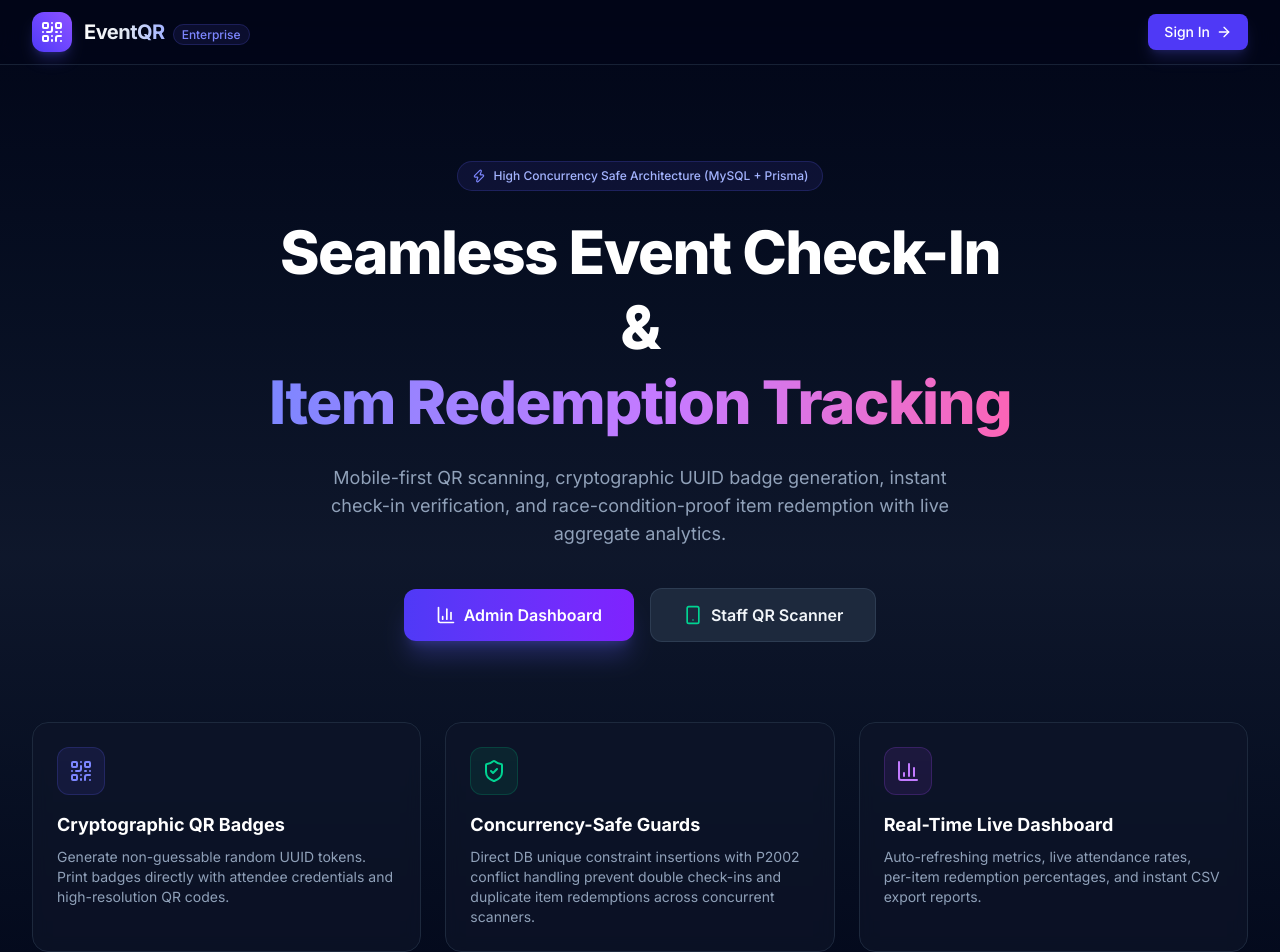
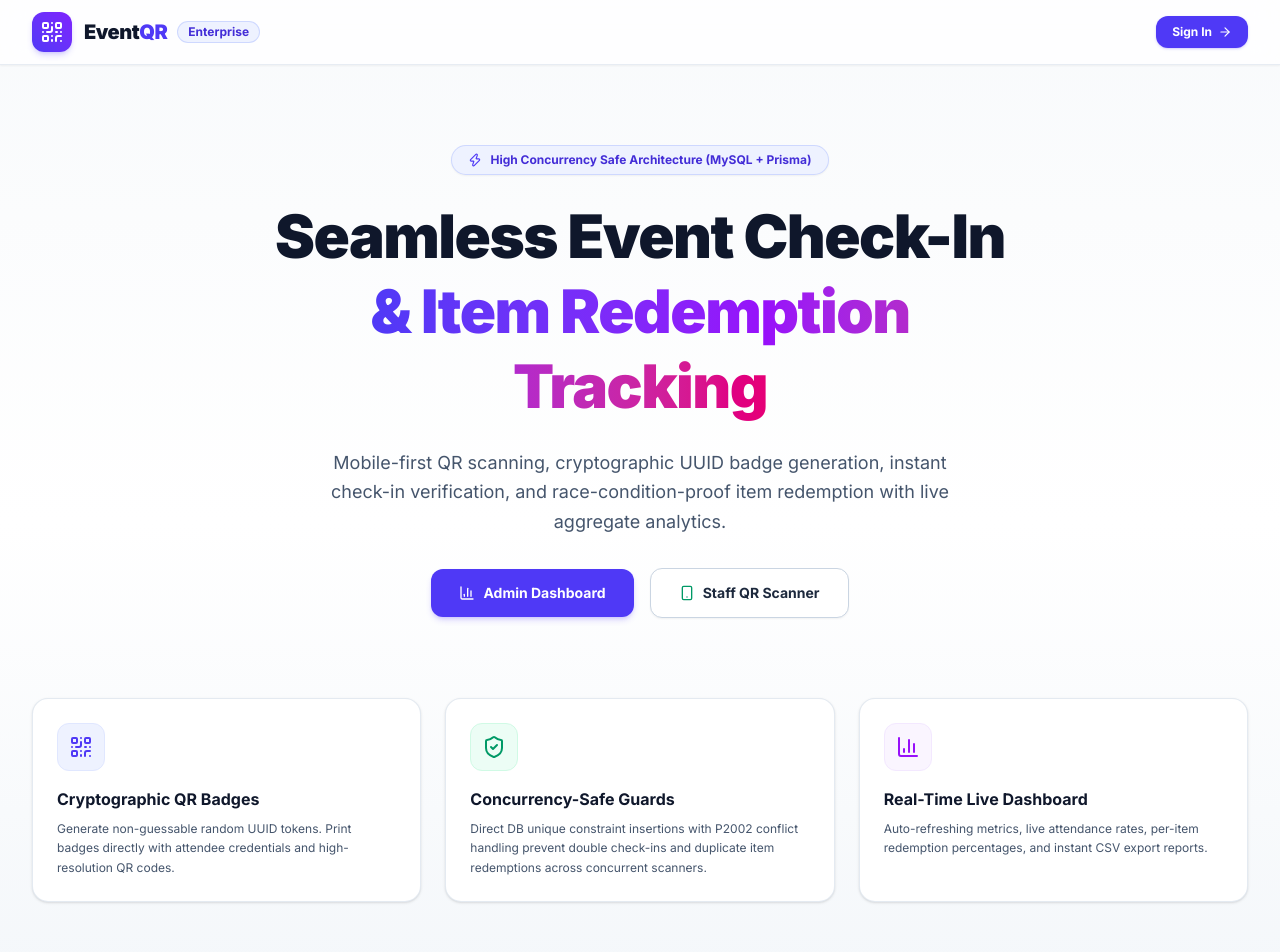
Before and after one commit to rozyrosh/event_qr_smilemedia, a Next.js app: page / in a window 1280 px wide. Shown: the top 952 px of the page. Built offline with nearby package versions, Linux system fonts and the light colour scheme; no server answers.

Commit message:
feat: switch application theme to modern light mode

```diff
--- a/src/app/page.tsx
+++ b/src/app/page.tsx
@@ -2,25 +2,29 @@
 
 import Link from 'next/link';
 import { useSession } from 'next-auth/react';
-import { QrCode, ShieldCheck, Zap, Users, ArrowRight, CheckCircle2, BarChart3, Smartphone } from 'lucide-react';
+import { QrCode, ShieldCheck, Zap, ArrowRight, BarChart3, Smartphone } from 'lucide-react';
 
 export default function HomePage() {
   const { data: session } = useSession();
 
   return (
-    <div className="min-h-screen bg-gradient-to-b from-slate-950 via-slate-900 to-slate-950 text-slate-100 flex flex-col justify-between">
+    <div className="min-h-screen bg-gradient-to-b from-slate-50 via-white to-slate-100/80 text-slate-900 flex flex-col justify-between relative overflow-hidden">
+      {/* Decorative subtle background glows */}
+      <div className="absolute top-0 left-1/2 -translate-x-1/2 w-[800px] h-[400px] bg-gradient-to-b from-indigo-100/60 via-purple-100/30 to-transparent blur-3xl pointer-events-none -z-10" />
+      <div className="absolute bottom-10 right-10 w-96 h-96 bg-blue-100/40 rounded-full blur-3xl pointer-events-none -z-10" />
+
       {/* Navbar */}
-      <header className="border-b border-slate-800/80 bg-slate-950/60 backdrop-blur-md sticky top-0 z-50">
+      <header className="border-b border-slate-200/80 bg-white/80 backdrop-blur-md sticky top-0 z-50 shadow-xs">
         <div className="max-w-7xl mx-auto px-4 sm:px-6 lg:px-8 h-16 flex items-center justify-between">
           <div className="flex items-center space-x-3">
-            <div className="w-10 h-10 rounded-xl bg-gradient-to-tr from-indigo-600 to-violet-500 flex items-center justify-center shadow-lg shadow-indigo-500/25">
+            <div className="w-10 h-10 rounded-xl bg-gradient-to-tr from-indigo-600 to-violet-600 flex items-center justify-center shadow-md shadow-indigo-600/20">
               <QrCode className="w-6 h-6 text-white" />
             </div>
-            <div>
-              <span className="text-xl font-bold tracking-tight bg-clip-text text-transparent bg-gradient-to-r from-white via-slate-200 to-indigo-300">
-                EventQR
+            <div className="flex items-center">
+              <span className="text-xl font-black tracking-tight text-slate-900">
+                Event<span className="text-indigo-600">QR</span>
               </span>
-              <span className="text-xs px-2 py-0.5 ml-2 rounded-full bg-indigo-500/10 text-indigo-400 border border-indigo-500/20 font-medium">
+              <span className="text-xs px-2.5 py-0.5 ml-2.5 rounded-full bg-indigo-50 text-indigo-700 border border-indigo-200/80 font-bold">
                 Enterprise
               </span>
             </div>
@@ -29,34 +33,34 @@ export default function HomePage() {
           <div className="flex items-center space-x-4">
             {session ? (
               <div className="flex items-center space-x-3">
-                <span className="text-xs text-slate-400 hidden sm:inline">
-                  Logged in as <strong className="text-white">{session.user?.name}</strong> ({(session.user as any)?.role})
+                <span className="text-xs text-slate-500 hidden sm:inline">
+                  Logged in as <strong className="text-slate-800">{session.user?.name}</strong> ({(session.user as any)?.role})
                 </span>
                 {(session.user as any)?.role === 'ADMIN' ? (
                   <Link
                     href="/admin/dashboard"
-                    className="inline-flex items-center px-4 py-2 rounded-lg bg-indigo-600 hover:bg-indigo-500 text-white text-sm font-medium transition shadow-sm"
+                    className="inline-flex items-center px-4 py-2 rounded-xl bg-indigo-600 hover:bg-indigo-700 text-white text-xs font-bold transition shadow-sm shadow-indigo-600/20"
                   >
                     Admin Panel
-                    <ArrowRight className="w-4 h-4 ml-1.5" />
+                    <ArrowRight className="w-3.5 h-3.5 ml-1.5" />
                   </Link>
                 ) : (
                   <Link
                     href="/scanner"
-                    className="inline-flex items-center px-4 py-2 rounded-lg bg-emerald-600 hover:bg-emerald-500 text-white text-sm font-medium transition shadow-sm"
+                    className="inline-flex items-center px-4 py-2 rounded-xl bg-emerald-600 hover:bg-emerald-700 text-white text-xs font-bold transition shadow-sm shadow-emerald-600/20"
                   >
                     Scanner
-                    <ArrowRight className="w-4 h-4 ml-1.5" />
+                    <ArrowRight className="w-3.5 h-3.5 ml-1.5" />
                   </Link>
                 )}
               </div>
             ) : (
               <Link
                 href="/login"
-                className="inline-flex items-center px-4 py-2 rounded-lg bg-indigo-600 hover:bg-indigo-500 text-white text-sm font-medium transition shadow-lg shadow-indigo-500/20"
+                className="inline-flex items-center px-4 py-2 rounded-xl bg-indigo-600 hover:bg-indigo-700 text-white text-xs font-bold transition shadow-sm shadow-indigo-600/20"
               >
                 Sign In
-                <ArrowRight className="w-4 h-4 ml-1.5" />
+                <ArrowRight className="w-3.5 h-3.5 ml-1.5" />
               </Link>
             )}
           </div>
@@ -64,71 +68,71 @@ export default function HomePage() {
       </header>
 
       {/* Hero Section */}
-      <main className="max-w-7xl mx-auto px-4 sm:px-6 lg:px-8 py-16 sm:py-24 flex-1 flex flex-col justify-center">
+      <main className="max-w-7xl mx-auto px-4 sm:px-6 lg:px-8 py-16 sm:py-20 flex-1 flex flex-col justify-center">
         <div className="text-center max-w-3xl mx-auto space-y-6">
-          <div className="inline-flex items-center space-x-2 px-3.5 py-1.5 rounded-full bg-indigo-500/10 border border-indigo-500/20 text-indigo-300 text-xs font-medium">
-            <Zap className="w-3.5 h-3.5 text-indigo-400" />
+          <div className="inline-flex items-center space-x-2 px-4 py-1.5 rounded-full bg-indigo-50 border border-indigo-200/80 text-indigo-700 text-xs font-bold shadow-xs">
+            <Zap className="w-3.5 h-3.5 text-indigo-600" />
             <span>High Concurrency Safe Architecture (MySQL + Prisma)</span>
           </div>
 
-          <h1 className="text-4xl sm:text-6xl font-extrabold tracking-tight text-white leading-tight">
-            Seamless Event Check-In & <br />
-            <span className="bg-clip-text text-transparent bg-gradient-to-r from-indigo-400 via-purple-400 to-pink-400">
-              Item Redemption Tracking
+          <h1 className="text-4xl sm:text-6xl font-black tracking-tight text-slate-900 leading-tight">
+            Seamless Event Check-In <br />
+            <span className="bg-clip-text text-transparent bg-gradient-to-r from-indigo-600 via-purple-600 to-pink-600">
+              & Item Redemption Tracking
             </span>
           </h1>
 
-          <p className="text-lg text-slate-400 max-w-2xl mx-auto">
+          <p className="text-base sm:text-lg text-slate-600 max-w-2xl mx-auto leading-relaxed">
             Mobile-first QR scanning, cryptographic UUID badge generation, instant check-in verification, and race-condition-proof item redemption with live aggregate analytics.
           </p>
 
-          <div className="flex flex-col sm:flex-row items-center justify-center gap-4 pt-4">
+          <div className="flex flex-col sm:flex-row items-center justify-center gap-4 pt-2">
             <Link
               href="/admin/dashboard"
-              className="w-full sm:w-auto px-8 py-3.5 rounded-xl bg-gradient-to-r from-indigo-600 to-violet-600 hover:from-indigo-500 hover:to-violet-500 text-white font-semibold text-base shadow-xl shadow-indigo-500/25 flex items-center justify-center space-x-2 transition transform hover:-translate-y-0.5"
+              className="w-full sm:w-auto px-7 py-3.5 rounded-xl bg-indigo-600 hover:bg-indigo-700 text-white font-bold text-sm shadow-md shadow-indigo-600/20 flex items-center justify-center space-x-2 transition transform hover:-translate-y-0.5"
             >
-              <BarChart3 className="w-5 h-5" />
+              <BarChart3 className="w-4 h-4" />
               <span>Admin Dashboard</span>
             </Link>
 
             <Link
               href="/scanner"
-              className="w-full sm:w-auto px-8 py-3.5 rounded-xl bg-slate-800 hover:bg-slate-700 border border-slate-700/80 text-slate-100 font-semibold text-base flex items-center justify-center space-x-2 transition transform hover:-translate-y-0.5"
+              className="w-full sm:w-auto px-7 py-3.5 rounded-xl bg-white hover:bg-slate-50 border border-slate-300 text-slate-800 font-bold text-sm shadow-xs flex items-center justify-center space-x-2 transition transform hover:-translate-y-0.5"
             >
-              <Smartphone className="w-5 h-5 text-emerald-400" />
+              <Smartphone className="w-4 h-4 text-emerald-600" />
               <span>Staff QR Scanner</span>
             </Link>
           </div>
         </div>
 
         {/* Feature Highlights Grid */}
-        <div className="grid grid-cols-1 md:grid-cols-3 gap-6 mt-20">
-          <div className="p-6 rounded-2xl bg-slate-900/60 border border-slate-800 backdrop-blur-sm relative overflow-hidden group hover:border-slate-700 transition">
-            <div className="w-12 h-12 rounded-xl bg-indigo-500/10 text-indigo-400 flex items-center justify-center mb-4 border border-indigo-500/20">
+        <div className="grid grid-cols-1 md:grid-cols-3 gap-6 mt-16 sm:mt-20">
+          <div className="p-6 rounded-2xl bg-white border border-slate-200/90 shadow-sm hover:shadow-md hover:border-slate-300 transition group">
+            <div className="w-12 h-12 rounded-xl bg-indigo-50 text-indigo-600 flex items-center justify-center mb-4 border border-indigo-100 group-hover:scale-105 transition">
               <QrCode className="w-6 h-6" />
             </div>
-            <h3 className="text-lg font-bold text-white mb-2">Cryptographic QR Badges</h3>
-            <p className="text-sm text-slate-400">
+            <h3 className="text-base font-bold text-slate-900 mb-2">Cryptographic QR Badges</h3>
+            <p className="text-xs text-slate-600 leading-relaxed">
               Generate non-guessable random UUID tokens. Print badges directly with attendee credentials and high-resolution QR codes.
             </p>
           </div>
 
-          <div className="p-6 rounded-2xl bg-slate-900/60 border border-slate-800 backdrop-blur-sm relative overflow-hidden group hover:border-slate-700 transition">
-            <div className="w-12 h-12 rounded-xl bg-emerald-500/10 text-emerald-400 flex items-center justify-center mb-4 border border-emerald-500/20">
+          <div className="p-6 rounded-2xl bg-white border border-slate-200/90 shadow-sm hover:shadow-md hover:border-slate-300 transition group">
+            <div className="w-12 h-12 rounded-xl bg-emerald-50 text-emerald-600 flex items-center justify-center mb-4 border border-emerald-100 group-hover:scale-105 transition">
               <ShieldCheck className="w-6 h-6" />
             </div>
-            <h3 className="text-lg font-bold text-white mb-2">Concurrency-Safe Guards</h3>
-            <p className="text-sm text-slate-400">
+            <h3 className="text-base font-bold text-slate-900 mb-2">Concurrency-Safe Guards</h3>
+            <p className="text-xs text-slate-600 leading-relaxed">
               Direct DB unique constraint insertions with P2002 conflict handling prevent double check-ins and duplicate item redemptions across concurrent scanners.
             </p>
           </div>
 
-          <div className="p-6 rounded-2xl bg-slate-900/60 border border-slate-800 backdrop-blur-sm relative overflow-hidden group hover:border-slate-700 transition">
-            <div className="w-12 h-12 rounded-xl bg-purple-500/10 text-purple-400 flex items-center justify-center mb-4 border border-purple-500/20">
+          <div className="p-6 rounded-2xl bg-white border border-slate-200/90 shadow-sm hover:shadow-md hover:border-slate-300 transition group">
+            <div className="w-12 h-12 rounded-xl bg-purple-50 text-purple-600 flex items-center justify-center mb-4 border border-purple-100 group-hover:scale-105 transition">
               <BarChart3 className="w-6 h-6" />
             </div>
-            <h3 className="text-lg font-bold text-white mb-2">Real-Time Live Dashboard</h3>
-            <p className="text-sm text-slate-400">
+            <h3 className="text-base font-bold text-slate-900 mb-2">Real-Time Live Dashboard</h3>
+            <p className="text-xs text-slate-600 leading-relaxed">
               Auto-refreshing metrics, live attendance rates, per-item redemption percentages, and instant CSV export reports.
             </p>
           </div>
@@ -136,7 +140,7 @@ export default function HomePage() {
       </main>
 
       {/* Footer */}
-      <footer className="border-t border-slate-900 py-6 text-center text-xs text-slate-400">
+      <footer className="border-t border-slate-200 bg-white py-6 text-center text-xs text-slate-500">
         <p>EventQR Event Management System &bull; MySQL &bull; Prisma &bull; Next.js 14 App Router</p>
       </footer>
     </div>
```
Also changed, not shown: src/app/login/page.tsx (+28 -28 lines).
